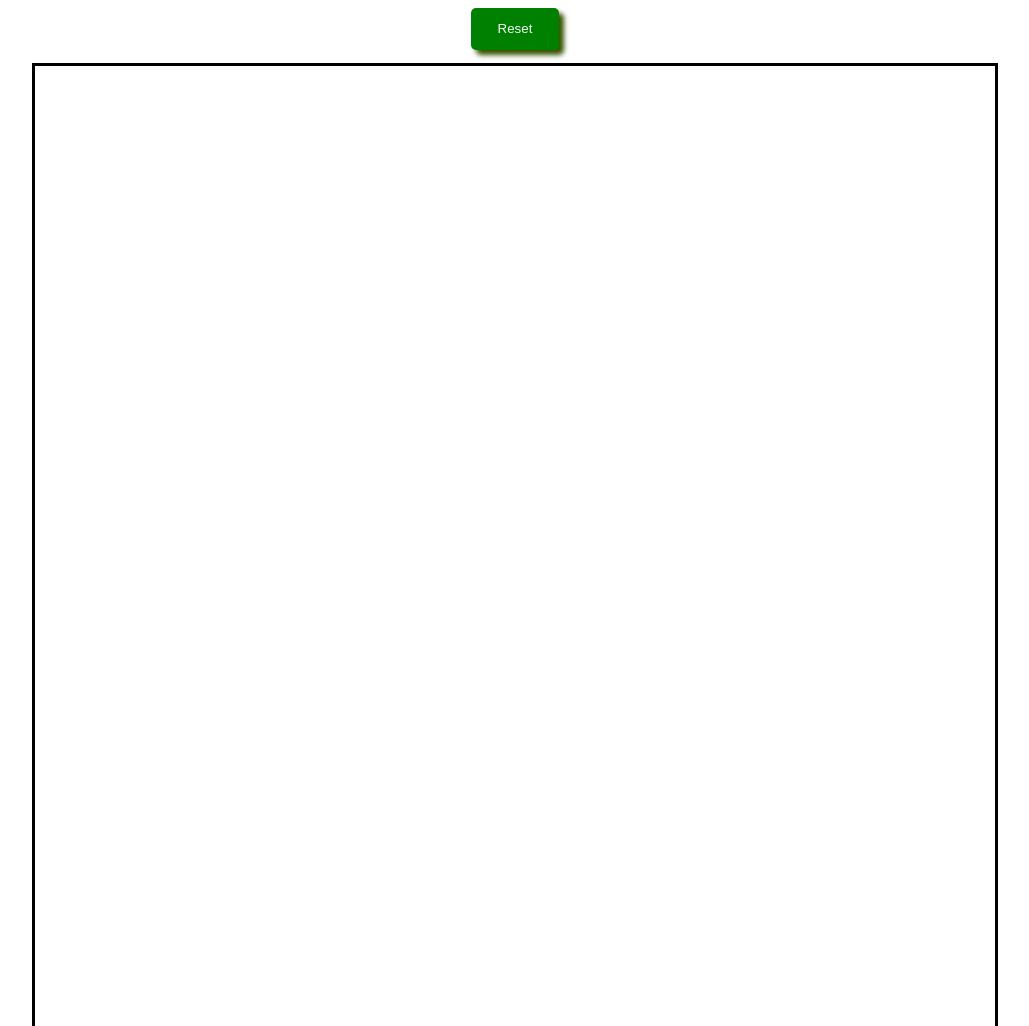
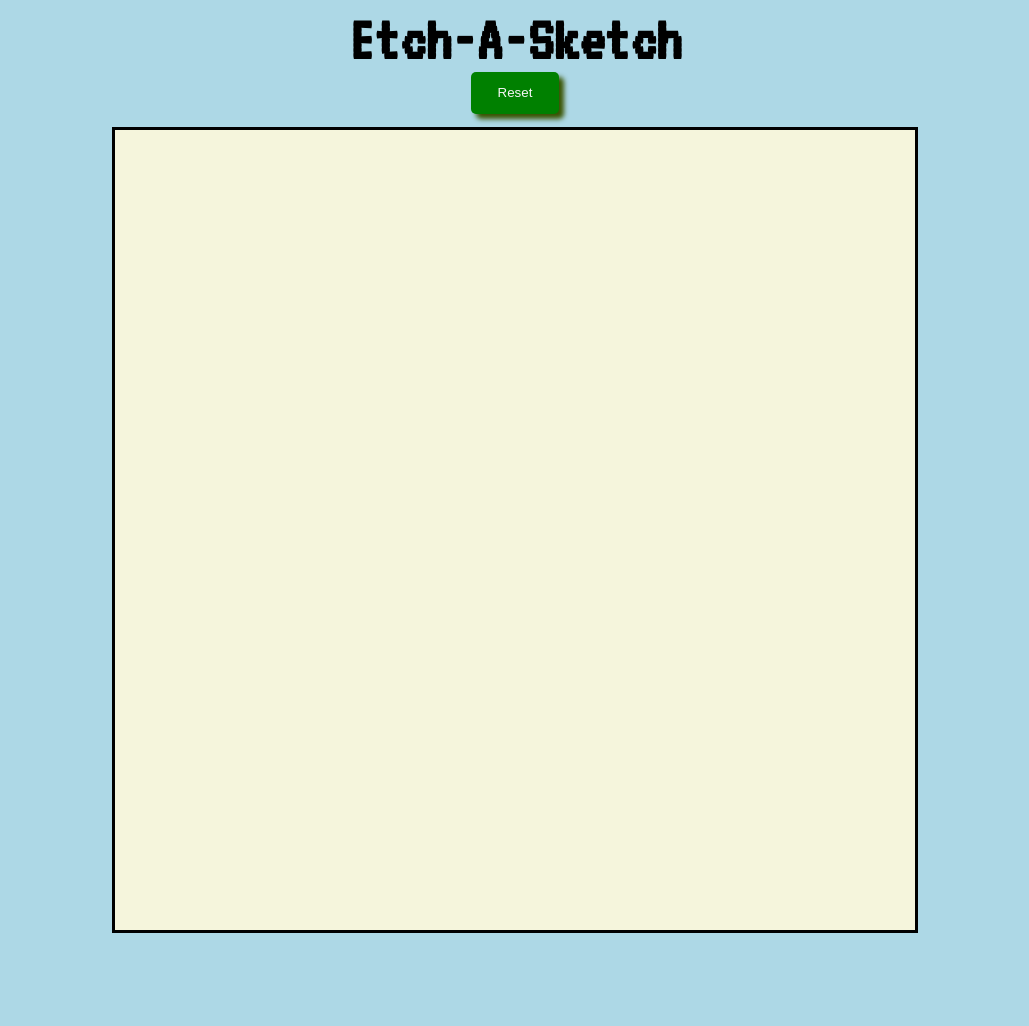
Before and after one commit to aohmer/Etch-a-Sketch, a plain HTML site: page index.html in a window 1280 px wide. Shown: the top 1026 px of the page, without its empty margins (125-1154 px from the left). After the commit the page ends 950 px from the top, so only its background shows below. Drawn offline with Linux system fonts and the light colour scheme.

Commit message:
Added title and colors

```diff
--- a/index.html
+++ b/index.html
@@ -8,6 +8,17 @@
 </head>
 <body>
     <style>
+        html {
+            background-color: lightblue;
+        }
+
+        h1 {
+            font-family: 'VT323', monospace;
+            margin: auto;
+            text-align: center;
+            font-size: 4em;
+        }
+
         .button {
             background: green;
             color: whitesmoke;
@@ -25,13 +36,17 @@
             box-shadow: 0 0 0;
         }
         #container {
-            width: 960px;
-            height: 960px;
+            width: 800px;
+            height: 800px;
             margin: auto;
             border: solid black;
+            background-color: beige;
         }
     </style>
+    <link href="https://fonts.googleapis.com/css?family=VT323&display=swap" rel="stylesheet">
     <link rel="stylesheet" href="style.css">
+
+    <h1>Etch-A-Sketch</h1>
     <button class="button" type="reset" onclick="resetCells()">Reset</button>
     <div id="container"></div>
     <script>
@@ -53,8 +68,8 @@
         function gen(el) {
             // let container = document.createElement("div");
             // container.className = "container";
-            let height = (900 / numRows) + 'px';
-            let width = (900 / numRows) + 'px';
+            let height = (800 / numRows) + 'px';
+            let width = (800 / numRows) + 'px';
             for (let i = 0; i < numRows; i++) {
                 let row = document.createElement("div");
                 // row.style.border = "solid 1px black";
@@ -82,8 +97,8 @@
 
             for (var i = 0 ; i < block.length; i++) {
             block[i].addEventListener('mouseover' , (event) => {
-                event.target.style.borderColor = "red";
-                event.target.style.backgroundColor = "red";
+                event.target.style.borderColor = "rebeccapurple";
+                event.target.style.backgroundColor = "rebeccapurple";
             }, false)
         }
         };
```
